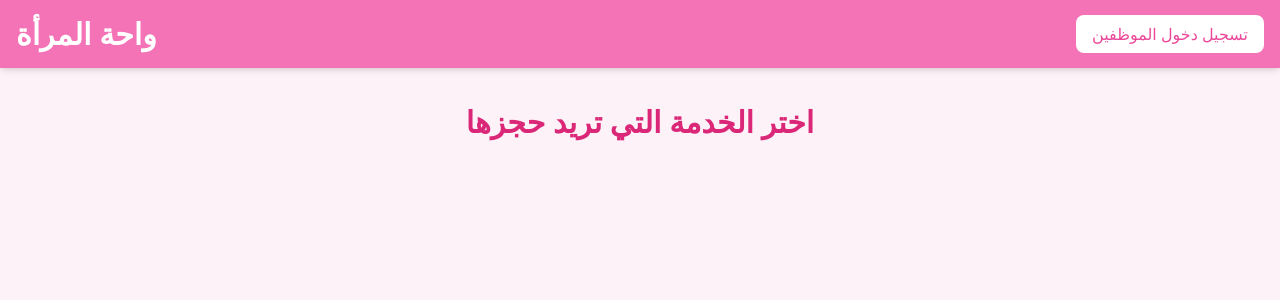
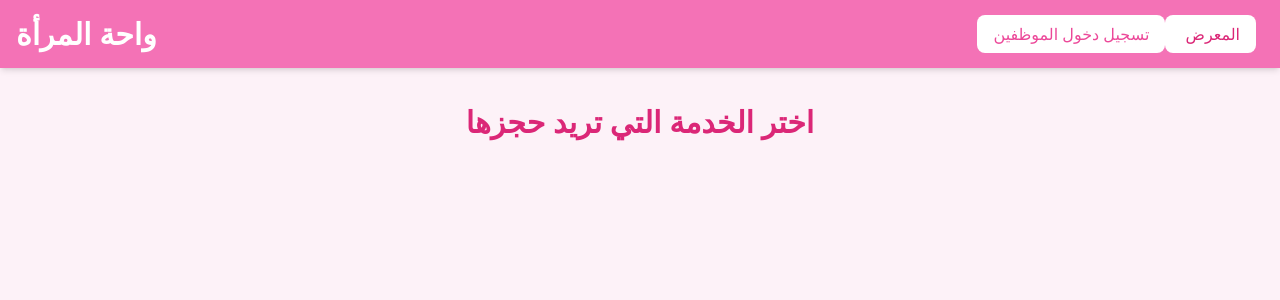
Before and after one commit to citybeachgulf-droid/salon, a Flask app: page / in a window 1280 px wide. Shown: the top 300 px of the page. Run offline with Flask 3, Linux system fonts and the light colour scheme; some libraries are stand-ins or nearby versions.

Commit message:
Add gallery link to customer home page (#17)
Co-authored-by: Cursor Agent <cursoragent@cursor.com>

```diff
--- a/salon_flask/templates/customer_home.html
+++ b/salon_flask/templates/customer_home.html
@@ -37,6 +37,10 @@
 <header class="bg-pink-400 p-4 shadow-md fixed top-0 w-full z-50 flex justify-between items-center">
   <h1 class="text-3xl font-bold text-white">واحة المرأة</h1>
   <nav>
+    <a href="{{ url_for('main.gallery') }}"
+       class="bg-white text-pink-600 px-4 py-2 rounded-lg hover:bg-pink-100 transition mr-2">
+       المعرض
+    </a>
     <a href="{{ url_for('auth.login') }}"
        class="bg-white text-pink-500 px-4 py-2 rounded-lg hover:bg-pink-100 transition">
        تسجيل دخول الموظفين
```
